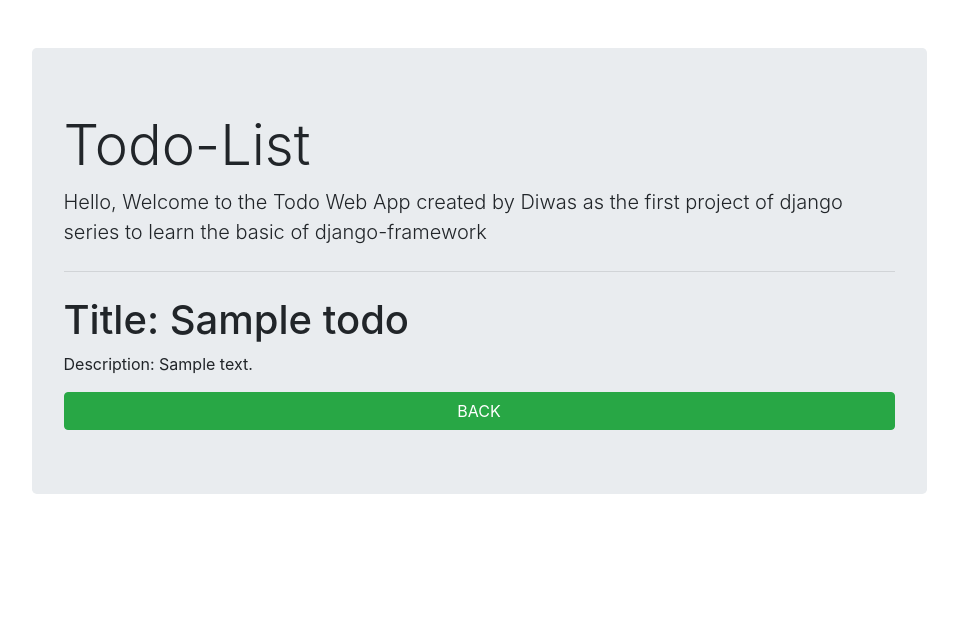
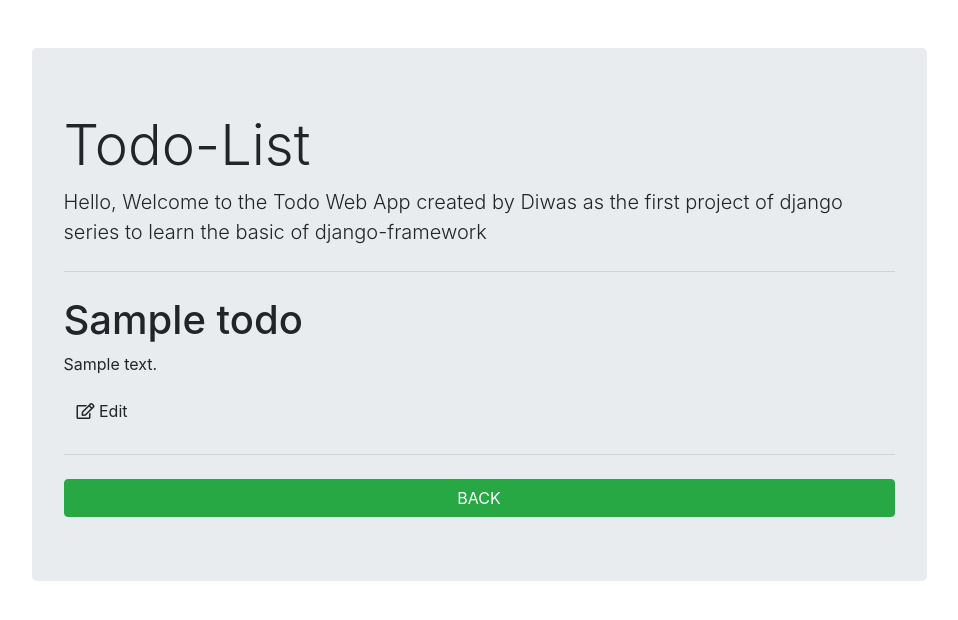
Before and after one commit to Diwaz/Basic_y2k, a Django app: page /index/ in a window 1280 px wide. Shown: the top 620 px of the page, without its empty margins (161-1119 px from the left). Run offline with Django 3.2, Linux system fonts and the light colour scheme; tables that the repository leaves empty hold one stand-in row (values such as "Sample post"); some libraries are stand-ins or nearby versions.

Commit message:
edit button
Whole process of edit is done & for delete url and views is set

```diff
--- a/todo/templates/todo_form.html
+++ b/todo/templates/todo_form.html
@@ -5,7 +5,9 @@
     <button type="submit" class="btn btn-success btn-lg btn-block">
         <i class="fas fa-list-ul"></i>   Create
     </button>
-    <a href="{% url 'todo_list' %}" class="btn btn-secondary btn-block"> Back to list </a>
+
+</form>
+<a href="{% url 'todo_list' %}" class="btn btn-secondary btn-block"> Back to list </a>
 
 </form>
 
--- a/todo/templates/todo_list.html
+++ b/todo/templates/todo_list.html
@@ -1,9 +1,10 @@
 {% extends 'base.html' %} {% block content %}
 <div class="new">
     {% for formo in todo_list %}
-    <h1>Title: {{formo.title}}</h1>
-    <p>Description: {{formo.description}}</p>
-    {% endfor %}
+    <h1> {{formo.title}}</h1>
+    <p> {{formo.description}}</p>
+    <a href="{% url 'todo_update' formo.id %}" class="btn"><i class="far fa-edit"></i> Edit</a>
+    <hr class="my-4"> {% endfor %}
 </div>
 <div>
     <a href="{% url 'todo_form' %}" class="btn btn-success btn-block"> BACK </a>
--- a/todo/urls.py
+++ b/todo/urls.py
@@ -4,4 +4,6 @@ from . import views
 urlpatterns = [
     path('', views.index,name='todo_list' ),
     path('form/',views.form,name='todo_form'),
+    path('<int:id>/', views.form,name='todo_update' ),
+      path('delete/<int:id>/', views.todo_del,name='todo_delete' ),
 ]
--- a/todo/views.py
+++ b/todo/views.py
@@ -9,12 +9,23 @@ def index(request):
     return render(request,"todo_list.html",context)
 
 
-def form(request):
+def form(request,id=0):
     if request.method == "GET":
-        form = Todoforms()
+        if id==0:
+            form = Todoforms()
+        else:
+            user=Todo.objects.get(pk=id)
+            form=Todoforms(instance=user)
         return render(request,'todo_form.html',{'form':form})
     else:
-        form = Todoforms(request.POST)
+        if id==0:
+            form = Todoforms(request.POST)
+        else:
+            user=Todo.objects.get(pk=id)
+            form=Todoforms(request.POST,instance=user)
         if form.is_valid:
             form.save()
         return redirect('/index/')
+
+def todo_del(request):
+    return
```
